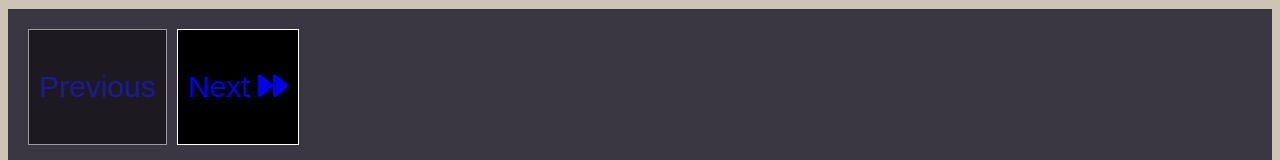
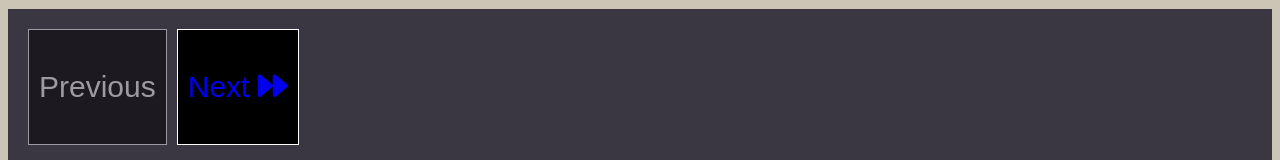
Before and after one commit to xuanhieu2903/daoxuanvinh992000.github.io, a plain HTML site: page index.html in a window 1280 px wide. Shown: the part 1423-1583 px from the top of the page. Drawn offline with Linux system fonts and the light colour scheme.

Commit message:
Update index.html
fix

```diff
--- a/index.html
+++ b/index.html
@@ -191,7 +191,7 @@
                   <div class="choose">
                       <div class="choose1">
                             <p class="not-allowed">
-                                <a href="#">Previous</a>
+                               Previous
                             </p>
                         </div>
                       <div class="choose2">
```
